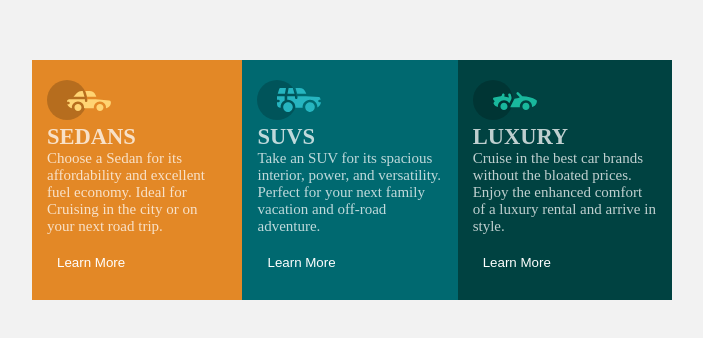
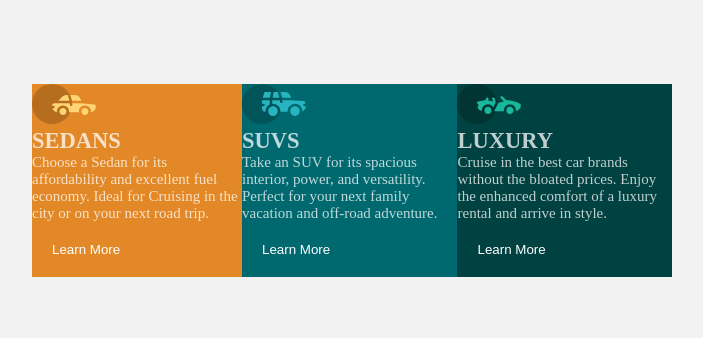
Before and after one commit to nimely111/Flexbox-And-Grid-Layout, a plain HTML site: page index.html in a window 1280 px wide. Shown: the part 220-558 px from the top of the page, without its empty margins (288-991 px from the left). Drawn offline with Linux system fonts and the light colour scheme.

Commit message:
padding removed from the flex-items

```diff
--- a/style.css
+++ b/style.css
@@ -26,24 +26,21 @@ main{
 
 #bright-orange{
     background-color: hsl(31, 77%, 52%);
-    padding: 20px 15px;
 }
 
 
 #dark-cyan{
     background-color: hsl(184, 100%, 22%);
-    padding: 20px 15px;
 }
 
 #very-dark-cyan{
     background-color:hsl(179, 100%, 13%);
-    padding: 20px 15px;
 }
 
 .btn{
     background: transparent;
     padding: 10px;
-    margin-top: 10px;
+    margin: 10px;
     border: none;
     border-radius: 50px;
     color: #fff;
```
